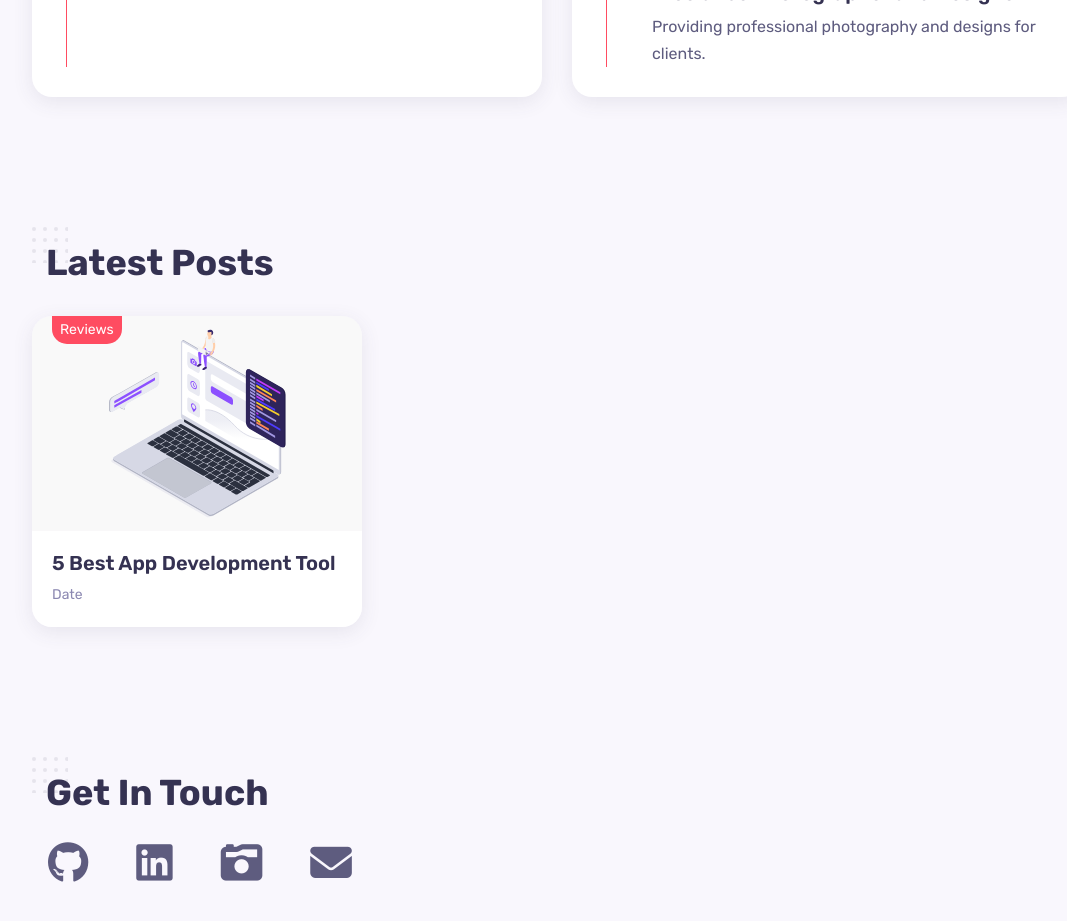
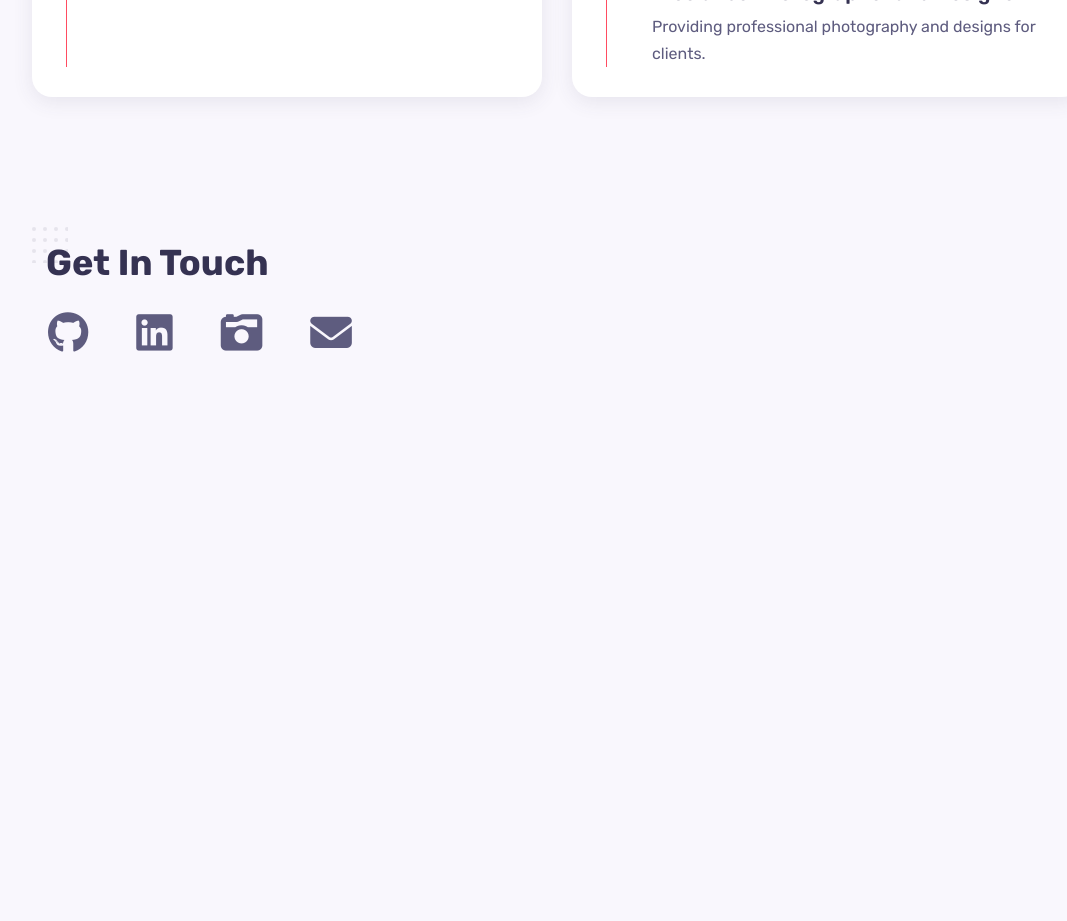
Before and after one commit to adrienneyl/adrienneyl.github.io, a React (Create React App) app: page / in a window 1280 px wide. Shown: the part 1860-2781 px from the top of the page, without its empty margins (138-1205 px from the left). After the commit the page ends 2312 px from the top, so only its background shows below. Built offline with nearby package versions, Linux system fonts and the light colour scheme.

Commit message:
Remove blog section

```diff
--- a/src/App.js
+++ b/src/App.js
@@ -18,7 +18,7 @@ const App = () => {
         <About />
         <Resume />
         {/* <Portfolio /> */}
-        <Blog />
+        {/* <Blog /> */}
         <Contact />
       </main>
     </>
```
